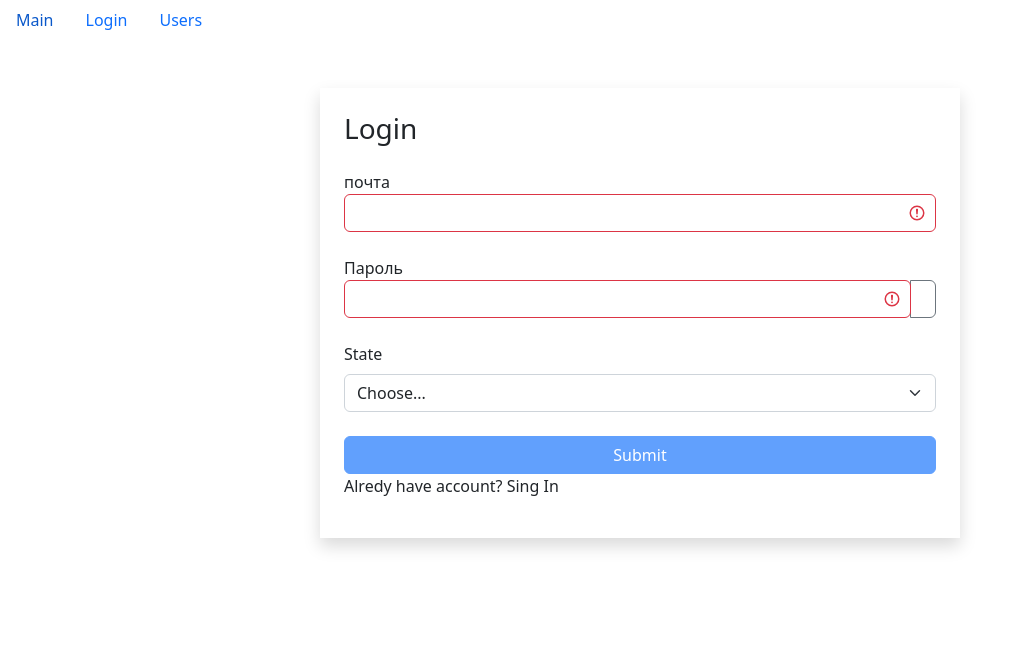
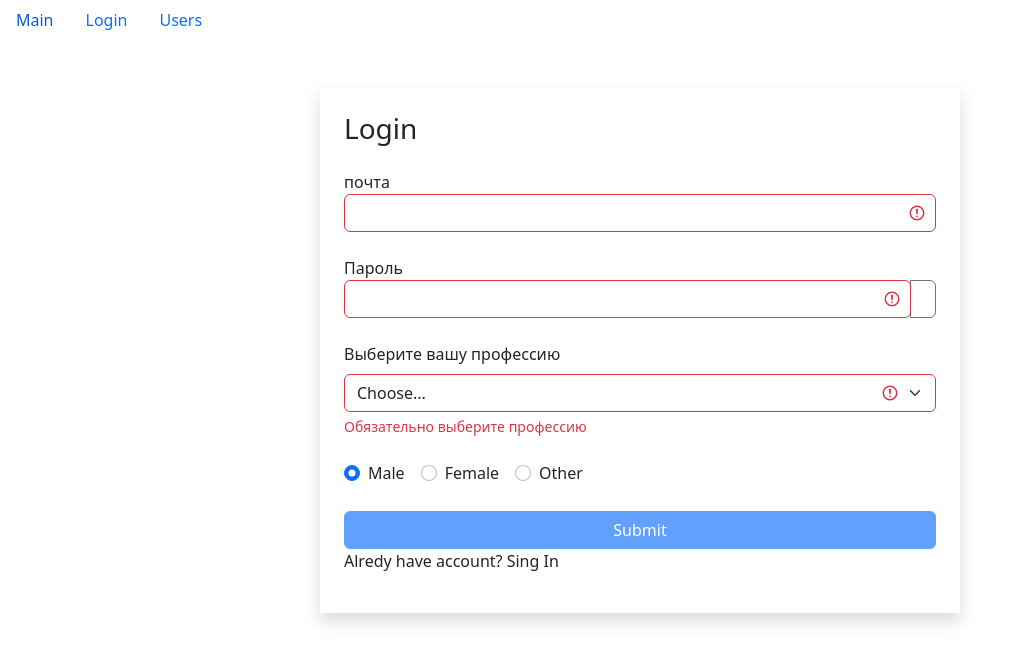
Before and after one commit to AkifHAciyev/repeat-react, a React (Create React App) app: page /login in a window 1280 px wide. Both pictures are taken after a click on the button "Sing Up". Shown: the top 664 px of the page, without its empty margins (0-1010 px from the left). Built offline with nearby package versions, Linux system fonts and the light colour scheme.

Commit message:
add radio & select fields

```diff
--- /dev/null
+++ b/src/components/common/form/RadioField.jsx
@@ -0,0 +1,42 @@
+import React from "react";
+import PropTypes from "prop-types";
+
+const RadioField = ({ options, name, value, onChange, label }) => {
+    return (
+        <div className="mb-4">
+            <label className="form-label">{label}</label>
+            {options.map((option) => (
+                <div
+                    key={option.name + "_" + option.value}
+                    className="form-check form-check-inline"
+                >
+                    <input
+                        className="form-check-input"
+                        type="radio"
+                        name={name}
+                        id={option.name + "_" + option.value}
+                        checked={option.value === value}
+                        onChange={onChange}
+                        value={option.value}
+                    />
+                    <label
+                        className="form-check-label"
+                        htmlFor={option.name + "_" + option.value}
+                    >
+                        {option.name}
+                    </label>
+                </div>
+            ))}
+        </div>
+    );
+};
+
+RadioField.propTypes = {
+    name: PropTypes.string,
+    value: PropTypes.string,
+    onChange: PropTypes.func,
+    options: PropTypes.array,
+    label: PropTypes.string
+};
+
+export default RadioField;
--- /dev/null
+++ b/src/components/common/form/SelectField.jsx
@@ -0,0 +1,60 @@
+import React from "react";
+import PropTypes from "prop-types";
+
+const SelectField = ({
+    label,
+    value,
+    onChange,
+    defaultOption,
+    options,
+    error
+}) => {
+    const getInputClasses = () => {
+        return `form-select ${error ? "is-invalid" : ""}`;
+    };
+
+    const optionsArray =
+        !Array.isArray(options) && typeof options === "object"
+            ? Object.keys(options).map((optionName) => ({
+                  name: options[optionName].name,
+                  value: options[optionName]._id
+              }))
+            : options;
+
+    return (
+        <div className="mb-4">
+            <label htmlFor="validationCustom04" className="form-label">
+                {label}
+            </label>
+            <select
+                className={getInputClasses()}
+                id="validationCustom04"
+                value={value}
+                onChange={onChange}
+                name="profession"
+            >
+                <option disabled value="">
+                    {defaultOption}
+                </option>
+                {optionsArray &&
+                    optionsArray.map((option) => (
+                        <option value={option.value} key={option.value}>
+                            {option.name}
+                        </option>
+                    ))}
+            </select>
+            {error && <div className="invalid-feedback">{error}</div>}
+        </div>
+    );
+};
+
+SelectField.propTypes = {
+    label: PropTypes.string,
+    defaultOption: PropTypes.string,
+    value: PropTypes.string,
+    onChange: PropTypes.func,
+    error: PropTypes.string,
+    options: PropTypes.oneOfType([PropTypes.object, PropTypes.array])
+};
+
+export default SelectField;
--- a/src/components/ui/RegisterForm.jsx
+++ b/src/components/ui/RegisterForm.jsx
@@ -2,12 +2,15 @@ import React, { useEffect, useState } from "react";
 import { validator } from "../../utils/validator";
 import TextField from "../common/form/textField";
 import api from "../../api";
+import SelectField from "../common/form/SelectField";
+import RadioField from "../common/form/RadioField";
 
 const RegisterForm = () => {
     const [data, setData] = useState({
         email: "",
         password: "",
-        profession: ""
+        profession: "",
+        sex: "male"
     });
     const [professions, setProfession] = useState();
     const [errors, setErrors] = useState({});
@@ -45,6 +48,11 @@ const RegisterForm = () => {
             min: {
                 message: "Пароль должен содержать 8 символов",
                 value: 8
+            }
+        },
+        profession: {
+            isRequired: {
+                message: "Обязательно выберите профессию"
             }
         }
     };
@@ -86,36 +94,25 @@ const RegisterForm = () => {
                 onChange={handleChange}
                 error={errors.password}
             />
-            <div className="mb-4">
-                <label htmlFor="validationCustom04" className="form-label">
-                    State
-                </label>
-                <select
-                    className="form-select"
-                    id="validationCustom04"
-                    required
-                >
-                    <option selected={data.profession === ""} disabled value="">
-                        Choose...
-                    </option>
-                    {professions &&
-                        Object.keys(professions).map((professionName) => (
-                            <option
-                                selected={
-                                    professions[professionName]._id ===
-                                    data.profession
-                                }
-                                value={professions[professionName]._id}
-                                key={professions[professionName]._id}
-                            >
-                                {professions[professionName].name}
-                            </option>
-                        ))}
-                </select>
-                <div className="invalid-feedback">
-                    Please select a valid state.
-                </div>
-            </div>
+            <SelectField
+                label="Выберите вашу профессию"
+                onChange={handleChange}
+                options={professions}
+                defaultOption="Choose..."
+                error={errors.profession}
+                value={data.profession}
+            />
+            <RadioField
+                options={[
+                    { name: "Male", value: "male" },
+                    { name: "Female", value: "female" },
+                    { name: "Other", value: "other" }
+                ]}
+                value={data.sex}
+                name="sex"
+                onChange={handleChange}
+            />
+
             <button
                 type="submit"
                 disabled={!isValid}
```
